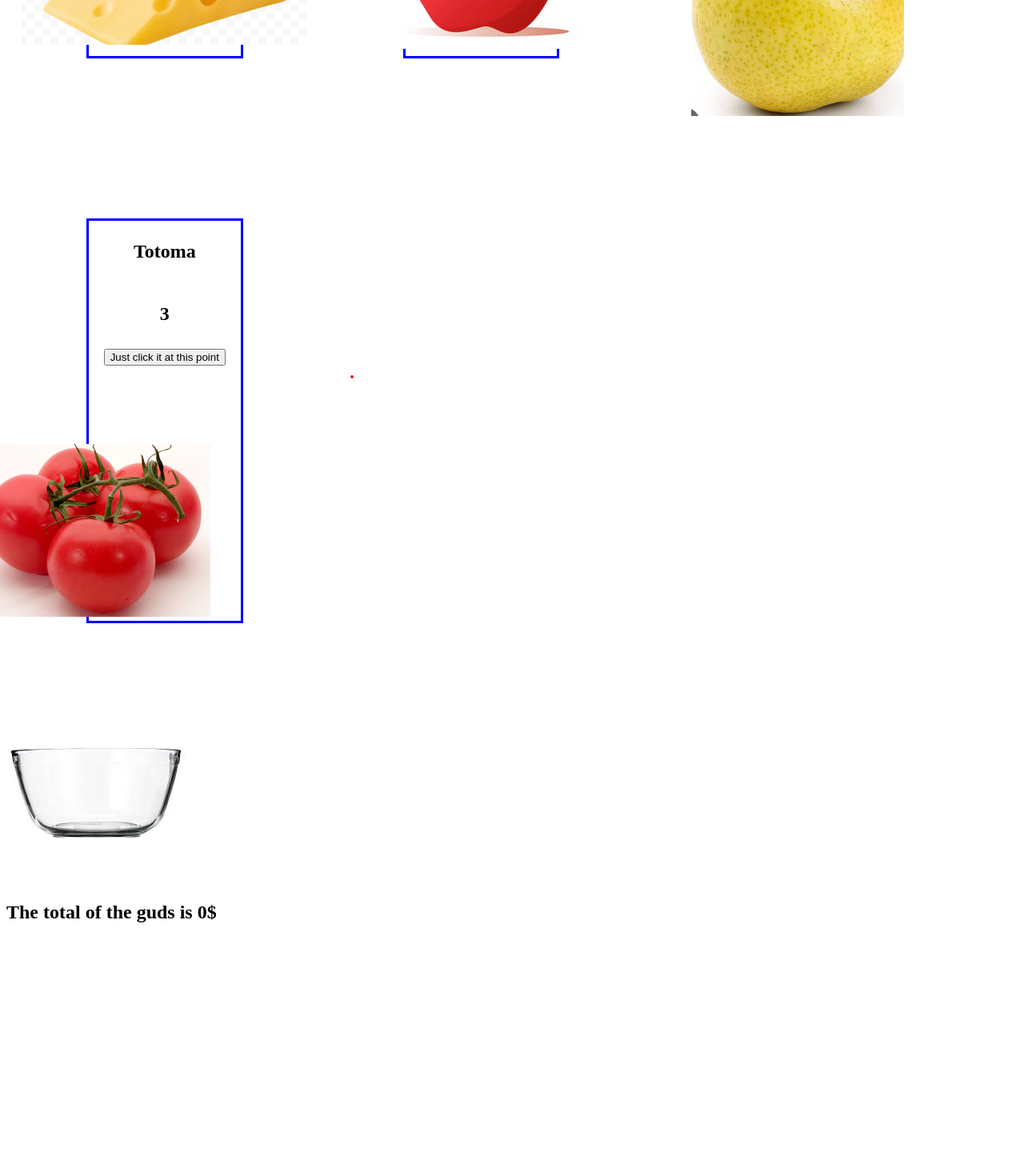
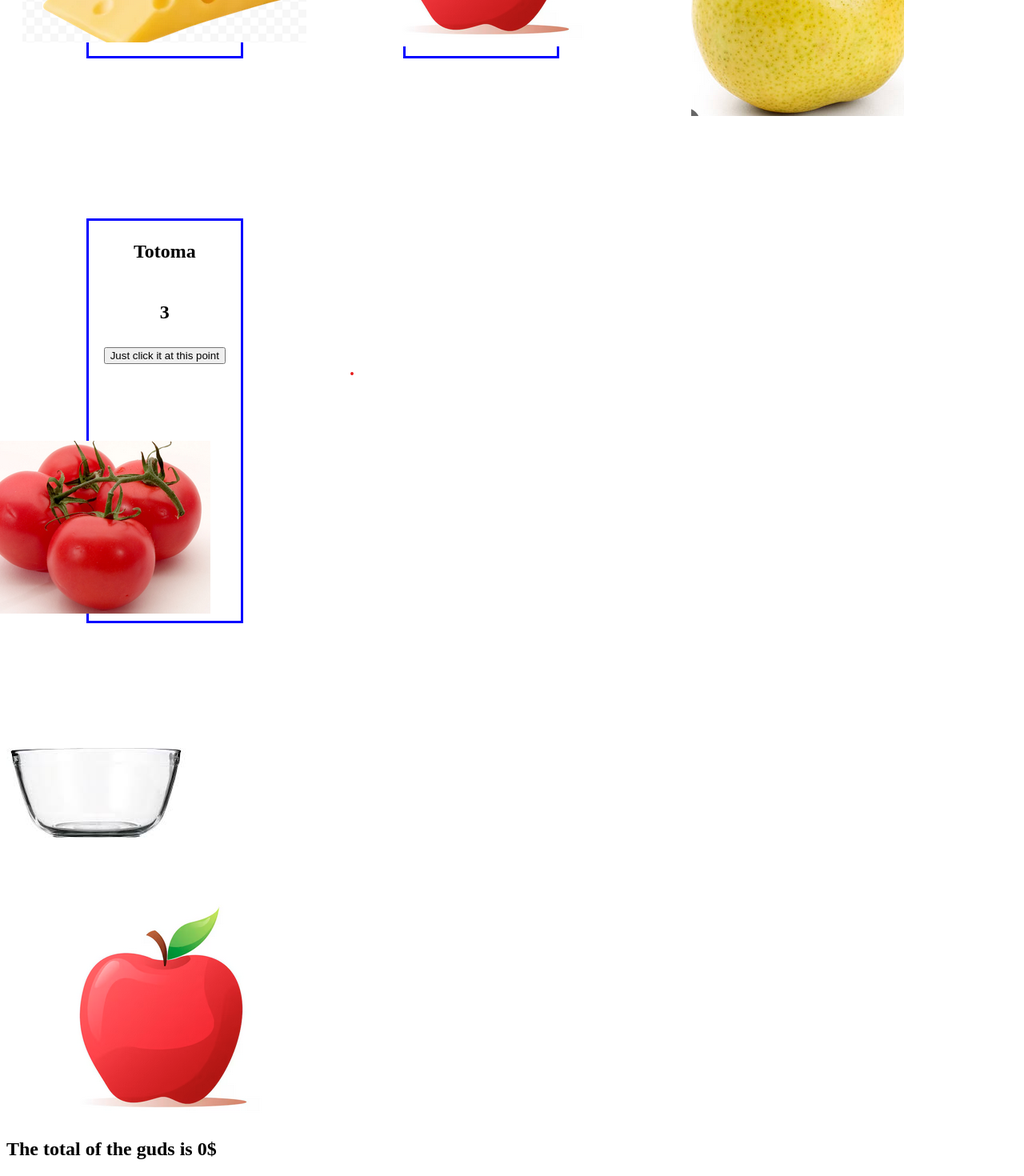
Before and after one commit to staten-island-tech/vue-reactivity-project-ierhe, a Vue app in the folder app/: page / in a window 1280 px wide. Shown: the part 1247-2717 px from the top of the page at 80% size. Before the commit the page ends 2421 px from the top, so only its background shows below. Built offline with nearby package versions, Linux system fonts and the light colour scheme.

Commit message:
Update BuildClick.vue

```diff
--- a/app/src/views/BuildClick.vue
+++ b/app/src/views/BuildClick.vue
@@ -2,14 +2,18 @@
   <div class="container">
     <TwoBox v-for="guds in arrrayofguds" :key="guds.nameofguds" :guds="guds" :img="guds.img">
       <button @click="saladadding(guds)">Just click it at this point</button>
-      <img :src="guds.img">
-
+      <section id="pictures">
+        <img :src="guds.img">
+      </section>
 
     </TwoBox>
 
   </div>
   <section id="saladbowl">
     <img src="/images/glass.jpg">
+    <ul id="pictures">
+      <img src="/images/pleAp.png">
+    </ul>
   </section>
   <h2>The total of the guds is {{ totalmoney }}$</h2>
 </template>
@@ -21,8 +25,6 @@ import TwoBox from '@/components/TwoBox.vue';
 function saladadding(ingridients){
   totalmoney.value += ingridients.price
   console.log(ingridients.price);
-
-
 }
 
 const arrrayofguds = [
@@ -52,6 +54,11 @@ const totalmoney = ref(0)
 }
 .saladbowl {
   display: flex;
-  object-position: center;
+  align-items: center;
+}
+.pictures {
+  display: flex;
+  align-items: center;
+  position: relative;
 }
 </style>
```
